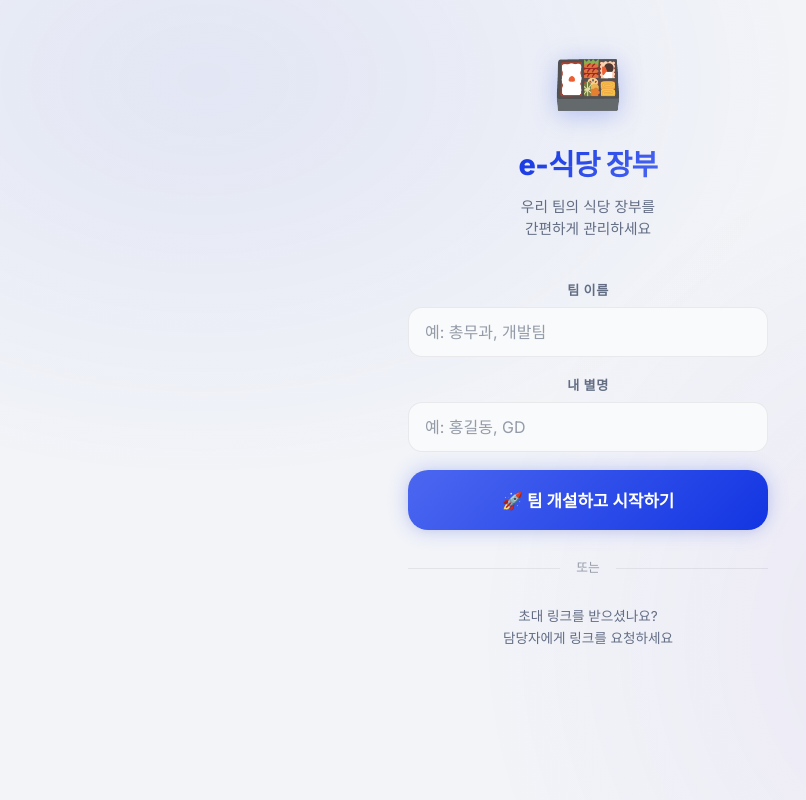
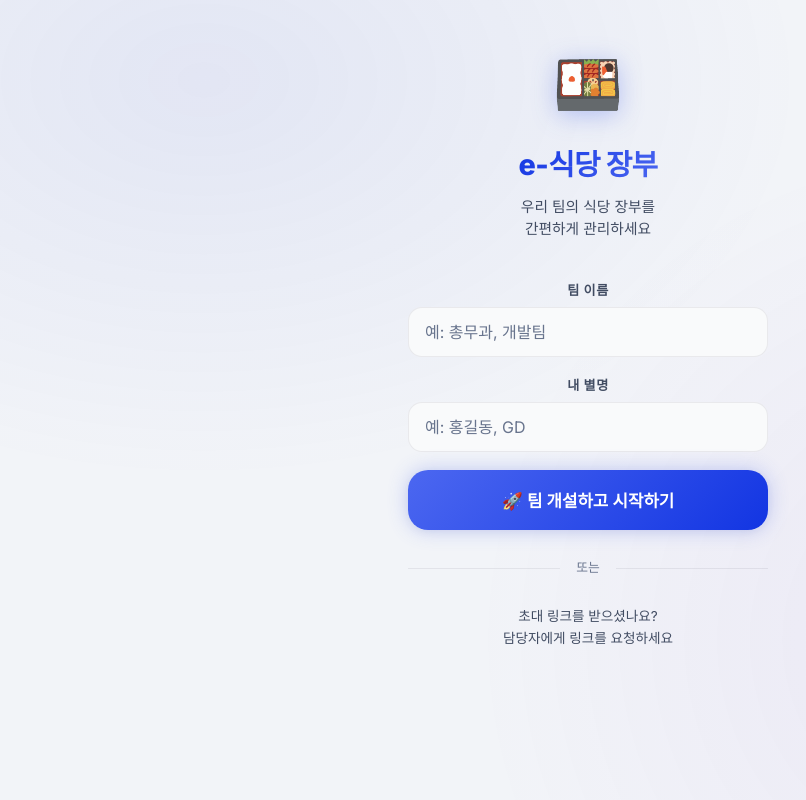
Before and after one commit to capking1/meal-book, a Flask app: page / in a window 1280 px wide. Shown: the whole page, without its empty margins (52-858 px from the left). Run offline with Flask 3, Linux system fonts and the light colour scheme.

Commit message:
style: improve text contrast for better readability

```diff
--- a/static/css/style.css
+++ b/static/css/style.css
@@ -40,9 +40,9 @@
     --bg-modal: hsla(0, 0%, 100%, 0.95);
 
     /* Text */
-    --text-primary: hsl(220, 35%, 15%);
-    --text-secondary: hsl(220, 15%, 45%);
-    --text-muted: hsl(220, 10%, 62%);
+    --text-primary: hsl(220, 35%, 12%);
+    --text-secondary: hsl(220, 20%, 32%);
+    --text-muted: hsl(220, 15%, 48%);
     --text-inverse: hsl(0, 0%, 100%);
 
     /* Borders */
```
